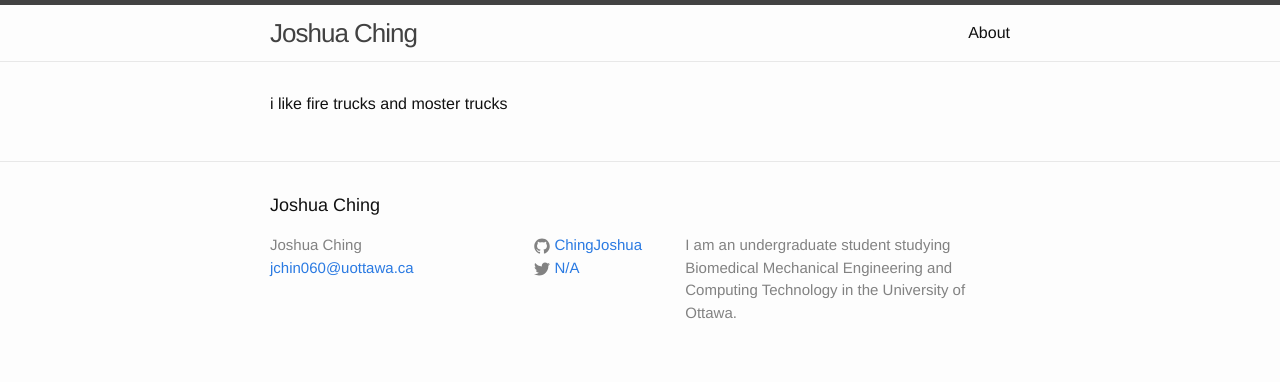
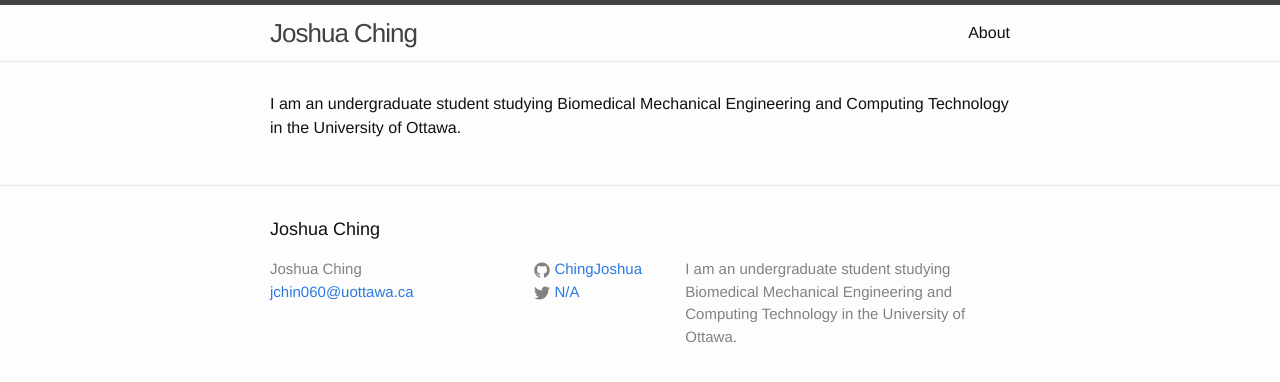
Before and after one commit to ChingJoshua/ChingJoshua.github.io, a Jekyll site: the page built from index.html, in a window 1280 px wide. Shown: the top 382 px of the page. Built offline with Jekyll 4.4.1, drawn with Linux system fonts in a browser that asks for light colours.

Commit message:
Updating bio

```diff
--- a/_config.yml
+++ b/_config.yml
@@ -12,7 +12,7 @@ description: > # this means to ignore newlines until "baseurl:"
   I am an undergraduate student studying Biomedical Mechanical Engineering and
   Computing Technology in the University of Ottawa.
 baseurl: "" # the subpath of your site, e.g. /blog
-url: "http://yourdomain.com" # the base hostname & protocol for your site
+url: "chingjoshua.github.io" # the base hostname & protocol for your site
 twitter_username: N/A
 github_username:  ChingJoshua
 
--- a/index.html
+++ b/index.html
@@ -21,6 +21,7 @@ layout: default
   -->
 
   <!-- <p class="rss-subscribe">subscribe <a href="{{ "/feed.xml" | prepend: site.baseurl }}">via RSS</a></p> -->
-  <p>i like fire trucks and moster trucks</p>
+  <p>I am an undergraduate student studying Biomedical Mechanical Engineering and
+    Computing Technology in the University of Ottawa.</p>
 
 </div>
```
